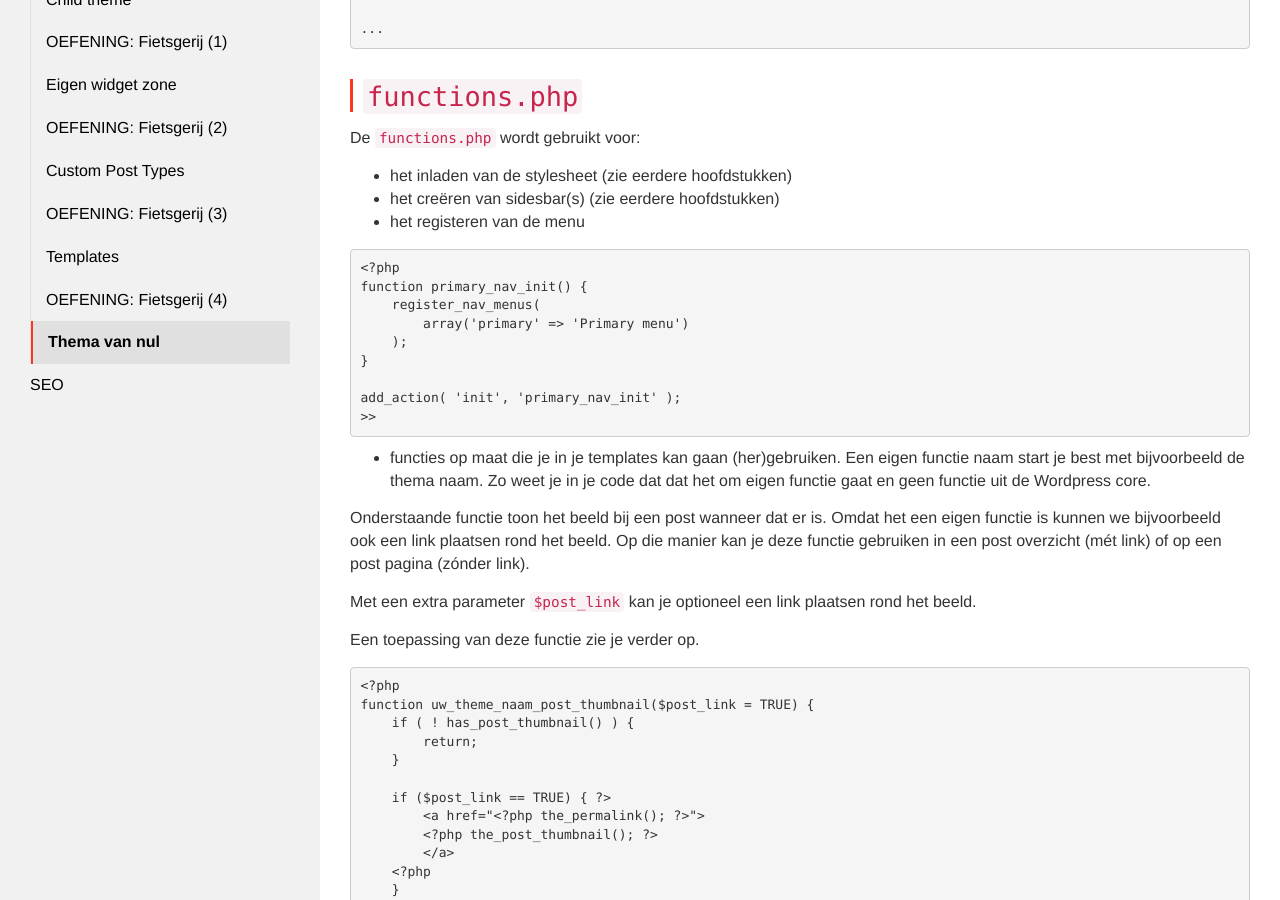
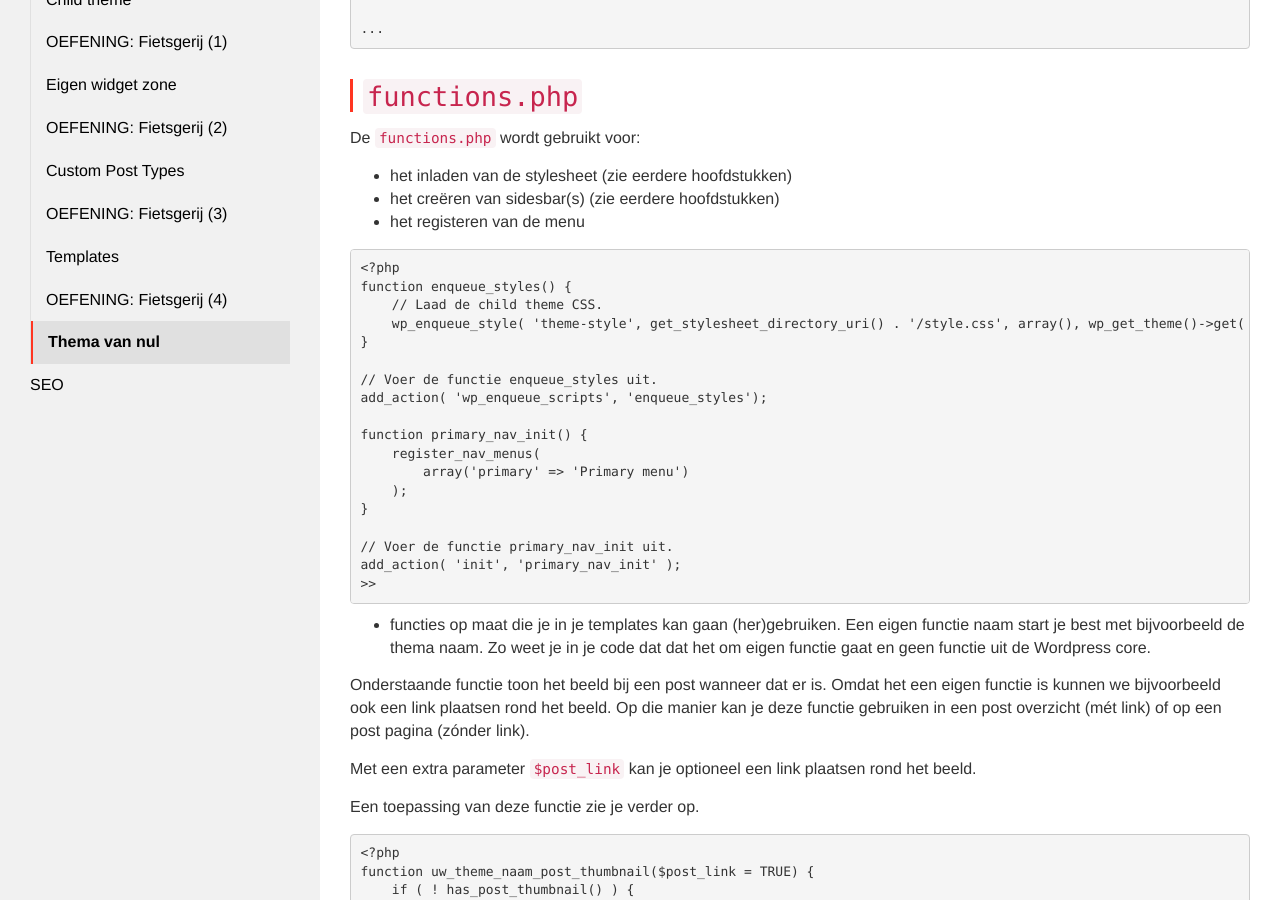
Before and after one commit to Syntra-Brussel/dynamische-webtechnieken, a Jekyll site: the page built from wordpress/thema-van-nul.md, in a window 1280 px wide and 900 px high, scrolled down 522 px. Built offline with Jekyll 4.4.1, drawn with Linux system fonts in a browser that asks for light colours; nearby versions of some CDN libraries; a script that is not in the unit is left out.

Commit message:
Update thema-van-nul.md

```diff
--- a/wordpress/thema-van-nul.md
+++ b/wordpress/thema-van-nul.md
@@ -37,12 +37,21 @@ De <code>functions.php</code> wordt gebruikt voor:
 
 <pre>
 &lt;?php
+function enqueue_styles() {
+    // Laad de child theme CSS.
+    wp_enqueue_style( 'theme-style', get_stylesheet_directory_uri() . '/style.css', array(), wp_get_theme()->get( 'Version' ) );
+}
+
+// Voer de functie enqueue_styles uit.
+add_action( 'wp_enqueue_scripts', 'enqueue_styles');
+
 function primary_nav_init() {
     register_nav_menus(
         array('primary' => 'Primary menu')
     );
 }
 
+// Voer de functie primary_nav_init uit.
 add_action( 'init', 'primary_nav_init' );
 &gt;>
 </pre>
```
